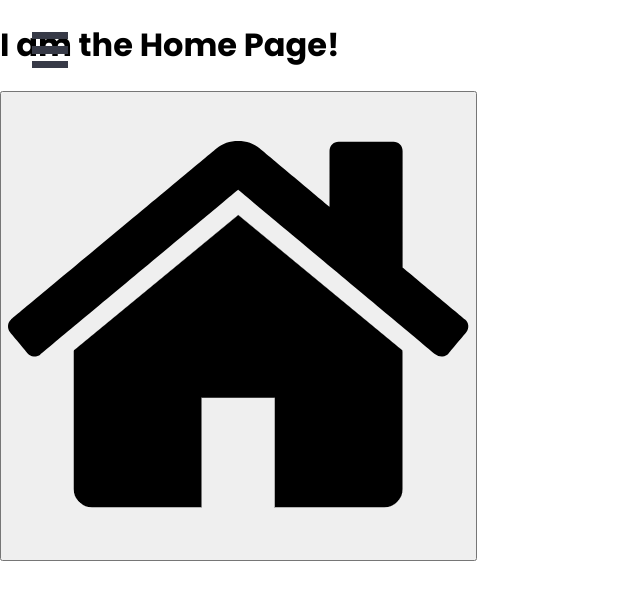
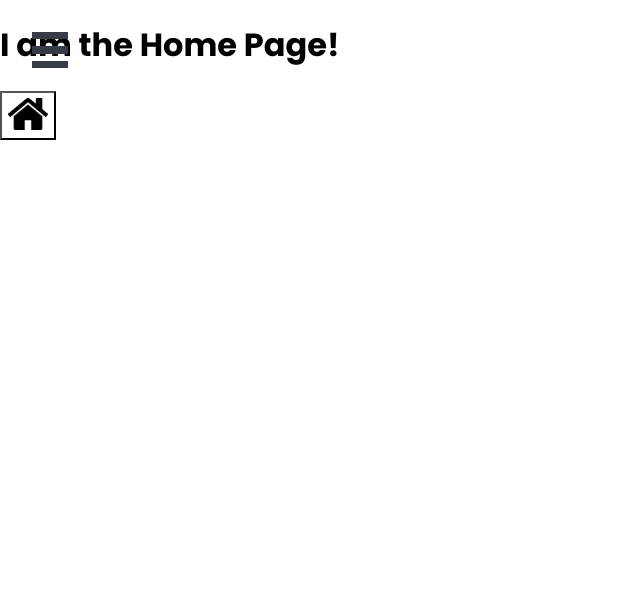
Before and after one commit to Ash9311/My-Portfolio, a React (Create React App) app: page /#/about in a window 1280 px wide. Shown: the top 600 px of the page, without its empty margins (0-640 px from the left). Built offline with nearby package versions, Linux system fonts and the light colour scheme.

Commit message:
home icon 1

```diff
--- a/src/components/GoHome/GoHome.css
+++ b/src/components/GoHome/GoHome.css
@@ -0,0 +1,27 @@
+.go-Home-btn {
+    position: fixed;
+    bottom: 28px;
+    right: 28px;
+    width: 60px;
+    height: 60px;
+    border-radius: 30px;
+    box-shadow: 0px 4px 31px rgba(0,0,0,0.15);
+}
+
+.go-Home-btn:hover{
+    cursor: pointer;
+    box-shadow: 1px 10px 32px rgba(0,0,0,0.45);
+    transition: all 0.3s ease-in-out;
+}
+
+.white-bkg {
+    background: #fff;
+}
+
+.gradient-bkg{
+    background: linear-gradient(39.97deg,#03d6f3 0.79%, #458ff6 79.29%);
+}
+
+.home-icon {
+    width: 40px;
+}
--- a/src/components/GoHome/GoHome.jsx
+++ b/src/components/GoHome/GoHome.jsx
@@ -23,8 +23,8 @@ class GoHome extends Component{
         const whiteBtn = window.location.pathname ==='/';
 
         return (
-            <button onClick={this.navigateToHome}>
-                <img className="go-home-btn" src={whiteBtn ? homeIconBlack : homeIconWhite} alt="home-icon"></img>
+            <button className={`go-home-btn ${whiteBtn ? 'white-bkg' : 'gradient-bkg'}`} onClick={this.navigateToHome}>
+                <img className='home-icon'  src={whiteBtn ? homeIconBlack : homeIconWhite} alt="home-icon"></img>
             </button>
          );
     }
```
